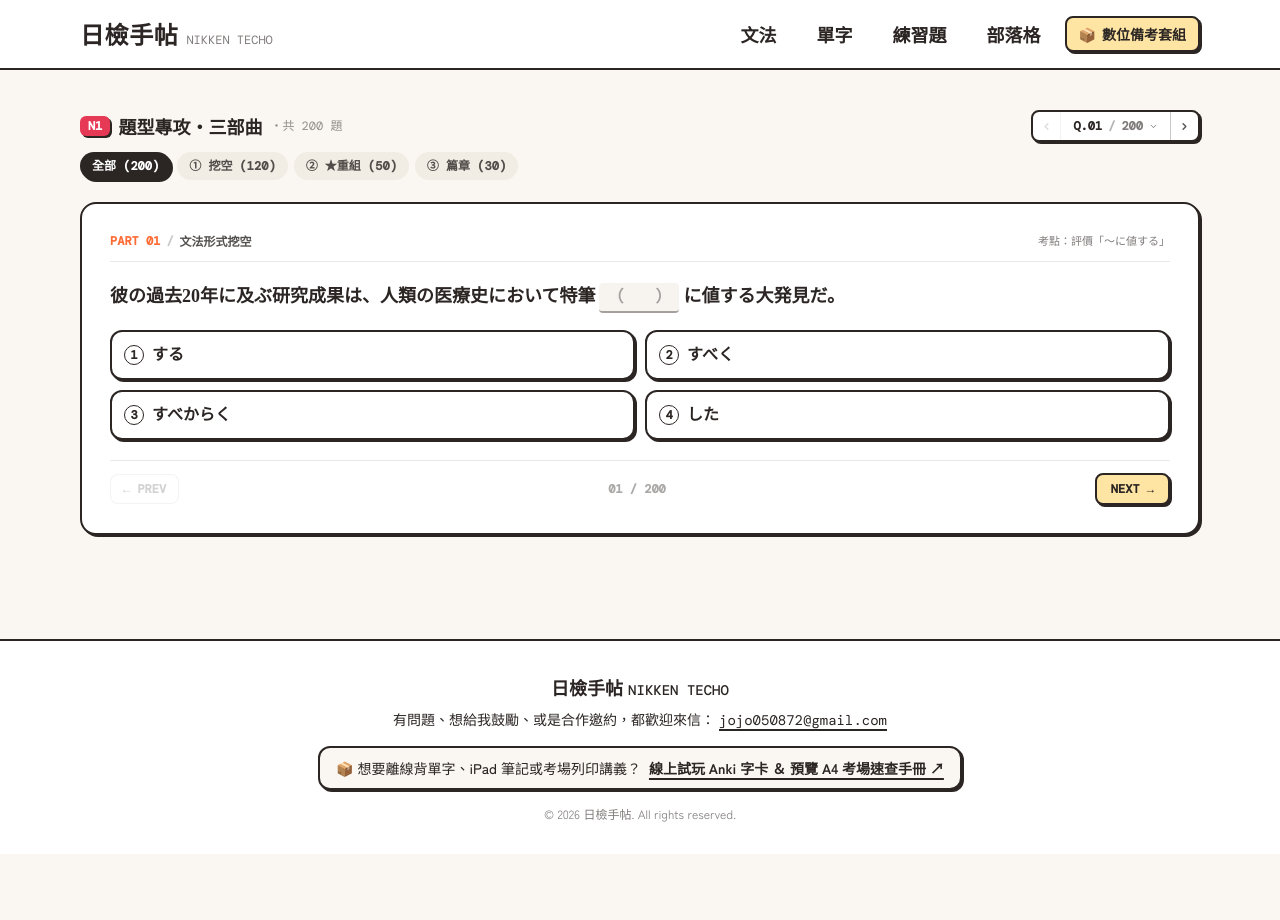
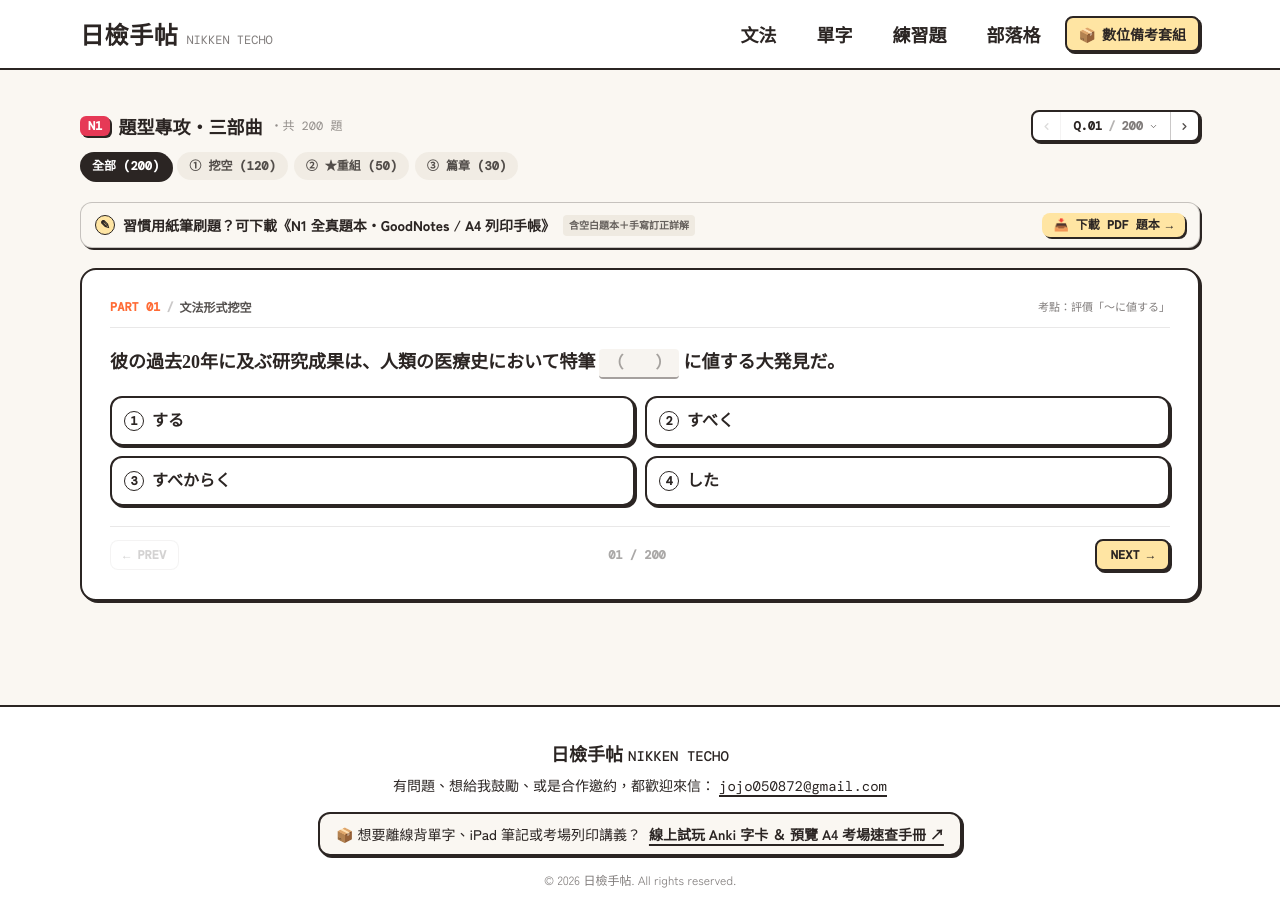
Before and after one commit to yun-chiao/jlpt-techo, a React (Vite) app: page /quiz/n1 in a window 1280 px wide. Before the commit the page ends 854 px from the top, so only its background shows below. Built offline with nearby package versions, Linux system fonts and the light colour scheme; a web font is replaced by a local one.

Commit message:
feat(quiz): 融入日雜風手寫題本 PDF 下載隨身條與抽屜導流入口

```diff
--- a/src/pages/QuizLevelPage.tsx
+++ b/src/pages/QuizLevelPage.tsx
@@ -1,5 +1,5 @@
 import { useState, useMemo } from 'react';
-import { useParams } from 'react-router-dom';
+import { useParams, Link } from 'react-router-dom';
 import type {
   Level,
   SentenceQuizItem,
@@ -318,8 +318,41 @@ function QuizLevelContent({ level }: { level: Level }) {
               })}
             </div>
           </div>
+
+          {/* 抽屜底部：iPad / 列印版手帳題本連結 */}
+          <div className="mt-3 flex flex-wrap items-center justify-between gap-2 border-t border-paper-sumi/15 pt-2 font-mono text-xs">
+            <span className="text-paper-sumi/70">想離線一口氣手寫刷完這 {filteredQuestions.length} 題？</span>
+            <Link
+              to="/products"
+              className="font-bold text-paper-sumi hover:text-[#ff6b35] underline decoration-paper-sumi/30 underline-offset-2"
+            >
+              📥 下載 iPad / A4 列印版手帳題本 PDF →
+            </Link>
+          </div>
         </div>
       )}
+
+      {/* 日雜手帳風：PDF 題本下載隨身條（極致美感、零打擾、文青手帳質感） */}
+      <div className="flex flex-wrap items-center justify-between gap-2.5 rounded-xl border border-paper-sumi/25 bg-paper-canvas px-3.5 py-2.5 shadow-retro-sm">
+        <div className="flex items-center gap-2">
+          <span className="flex h-5 w-5 shrink-0 items-center justify-center rounded-full border border-paper-sumi bg-paper-butter font-mono text-xs font-black">
+            ✎
+          </span>
+          <p className="font-display text-xs font-black text-paper-sumi sm:text-sm">
+            習慣用紙筆刷題？<span className="hidden sm:inline">可下載</span>《{levelLabel} 全真題本・GoodNotes / A4 列印手帳》
+          </p>
+          <span className="hidden rounded bg-paper-oatmeal px-1.5 py-0.5 font-mono text-[10px] font-bold text-paper-sumi/70 md:inline">
+            含空白題本＋手寫訂正詳解
+          </span>
+        </div>
+        <Link
+          to="/products"
+          className="inline-flex shrink-0 items-center gap-1.5 rounded-lg border-1.5 border-paper-sumi bg-paper-butter px-3 py-1 font-mono text-xs font-black text-paper-sumi shadow-retro-sm transition-all hover:bg-paper-sumi hover:text-white active:scale-95"
+        >
+          <span>📥 下載 PDF 題本</span>
+          <span className="font-mono">→</span>
+        </Link>
+      </div>
 
       {/* 核心作答卡片（border-2 + shadow-retro-sm 輕盈化，拒絕厚重囚籠感） */}
       {activeQuestion && (
```
